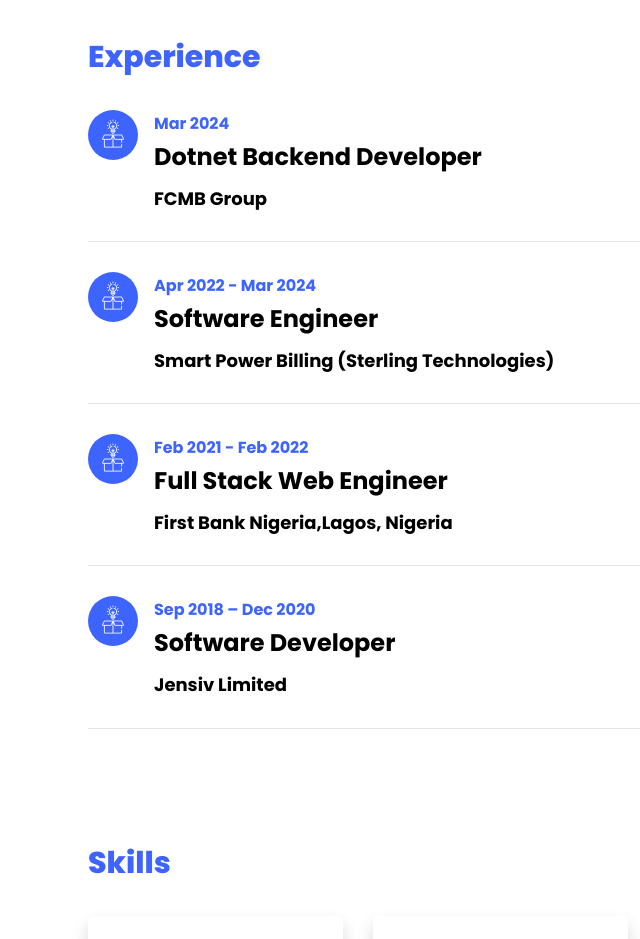
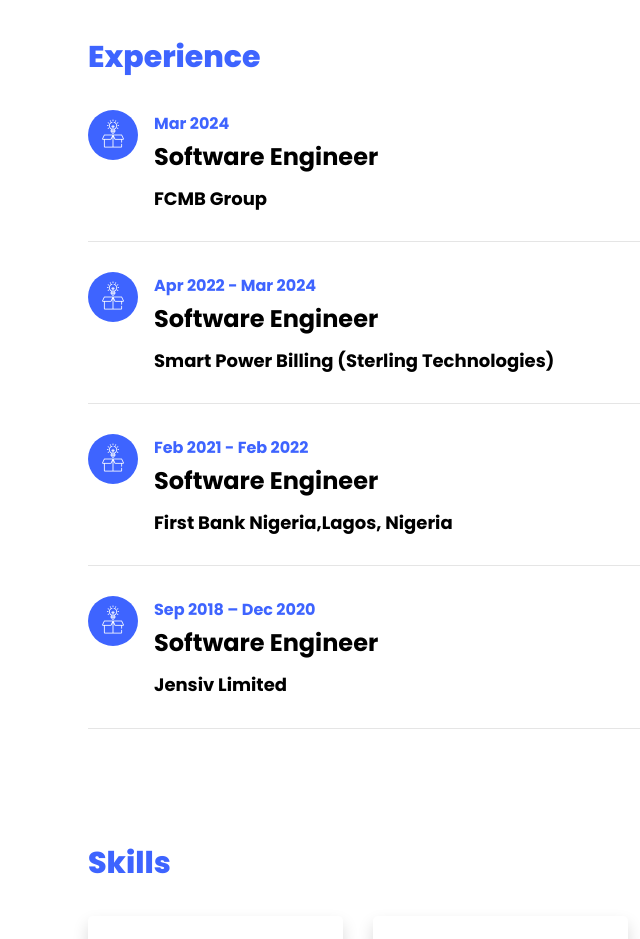
Before and after one commit to OdenigboGodfrey/godfreyodenigbo.github.io, a plain HTML site: page index.html in a window 1280 px wide. Shown: the part 2240-3179 px from the top of the page, without its empty margins (282-922 px from the left). Drawn offline with Linux system fonts and the light colour scheme; files whose address does not match are found by name.

Commit message:
cv update

```diff
--- a/index.html
+++ b/index.html
@@ -416,16 +416,16 @@
 <script>
 	const myExperience = [
 		{
-			date: "Mar 2024", title: "Dotnet Backend Developer", company: "FCMB Group", brief: ``
+			date: "Mar 2024", title: "Software Engineer", company: "FCMB Group", brief: ``
 		},
 		{
 			date: "Apr 2022 - Mar 2024", title: "Software Engineer", company: "Smart Power Billing (Sterling Technologies)", brief: ``
 		},
 		{
-			date: "Feb 2021 - Feb 2022", title: "Full Stack Web Engineer", company: "First Bank Nigeria,Lagos, Nigeria", brief: ``
+			date: "Feb 2021 - Feb 2022", title: "Software Engineer", company: "First Bank Nigeria,Lagos, Nigeria", brief: ``
 		},
 		{
-			date: "Sep 2018 – Dec 2020", title: "Software Developer", company: " Jensiv Limited", brief: ``
+			date: "Sep 2018 – Dec 2020", title: "Software Engineer", company: " Jensiv Limited", brief: ``
 		}
 	];
 
```
Also changed, not shown: 1 other file.
